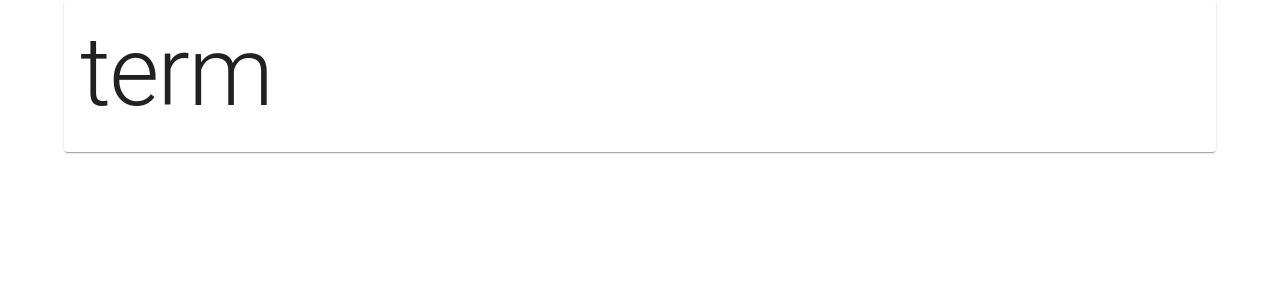
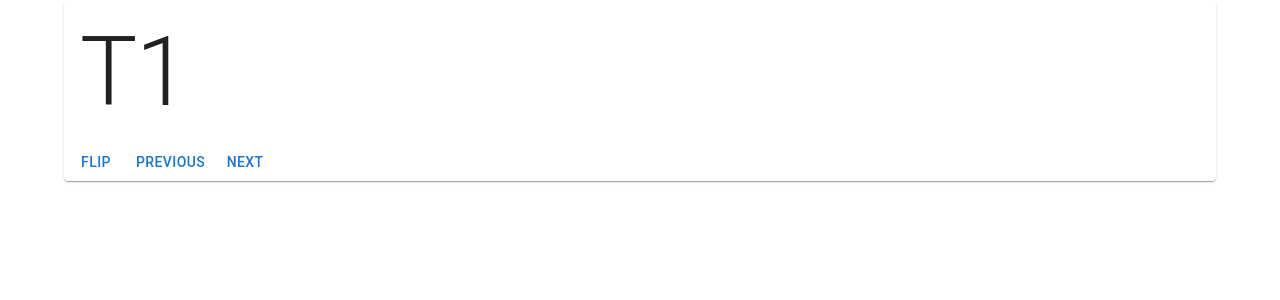
Before and after one commit to ziana-sundrani/flashcard-app, a Next.js app: page / in a window 1280 px wide. Shown: the top 300 px of the page. Built offline with nearby package versions, Linux system fonts and the light colour scheme.

Commit message:
prev, next functionality- small bugs known

```diff
--- /dev/null
+++ b/src/app/components/FlashcardDeck.jsx
@@ -0,0 +1,46 @@
+"use client";
+import { Card, CardContent, Typography} from '@mui/material';
+import React, {useState} from 'react';
+import Flashcard from './flashcard'
+
+function FlashcardDeck({cards}) {
+    const [index, setIndex] = useState(0);
+    const hasNext = () => index + 1 < cards.length;
+    const hasPrev = () => index - 1 >= 0;
+    const handleNext = () => {
+        hasNext() ? setIndex(index + 1) : alert("no more cards in deck");
+        return renderCard();
+    }
+    const handlePrev = () => {
+        hasPrev() ? setIndex(index - 1) : alert("no previous cards");
+        return renderCard();
+
+    }
+
+    const renderCard = () => { if(!cards) {
+        return (
+            <Flashcard
+            term= "No cards in this deck yet"
+            description= "Please enter card"
+            onNext= {handleNext}
+            onPrev= {handlePrev}
+            />
+        )
+
+    } else {
+        const currCard = cards[index];
+        return (
+        <Flashcard
+        term= {currCard.term}
+        description= {currCard.description}
+        onNext= {handleNext}
+        onPrev= {handlePrev}
+        />
+        );
+    }}
+
+    return renderCard();
+
+}
+
+export default FlashcardDeck;
--- a/src/app/components/flashcard.jsx
+++ b/src/app/components/flashcard.jsx
@@ -1,14 +1,19 @@
 "use client";
-import { Card, CardContent, CardActionArea, Typography} from '@mui/material';
+import { Card, CardContent, Button, Typography} from '@mui/material';
 import React, {useState} from 'react';
 
-function Flashcard({term, description}) {
+function Flashcard({term, description, onPrev, onNext}) {
   const [content, setContent] = useState(term);
   return (
-    <Card sx={{justifyContent: 'center', alignContent: 'center'}} onClick={() => {content == term ? setContent(description) : setContent(term)}}>
+    <Card sx={{justifyContent: 'center', alignContent: 'center'}}>
       <CardContent>
         <Typography variant="h1"> {content} </Typography>
       </CardContent>
+      <Button onClick = {() => {content == term ? setContent(description) : setContent(term)}}> Flip </Button>
+      <Button onClick= {onPrev}> Previous </Button>
+      <Button onClick={onNext}>
+        Next
+      </Button>
     </Card>
 
   );
--- a/src/app/page.tsx
+++ b/src/app/page.tsx
@@ -1,11 +1,17 @@
 import Image from "next/image";
 import {Container} from '@mui/material'
 import Flashcard from './components/flashcard.jsx'
+import FlashcardDeck from './components/FlashcardDeck.jsx';
+
+const card1 = {term: "T1", description: "D1"};
+const card2 = {term: "T2", description: "D2"};
+const card3 = {term: "T3", description: "D3"};
+const cards = [card1, card2, card3]
 
 export default function Home() {
   return (
        <Container>
-            <Flashcard term={'term'} description={'description'} />
+            <FlashcardDeck cards= {cards}/>
         </Container>
   );
 }
```
